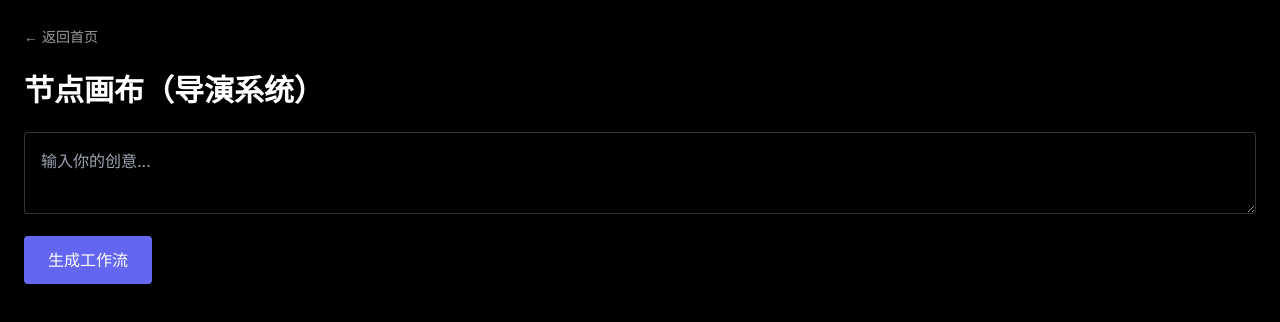
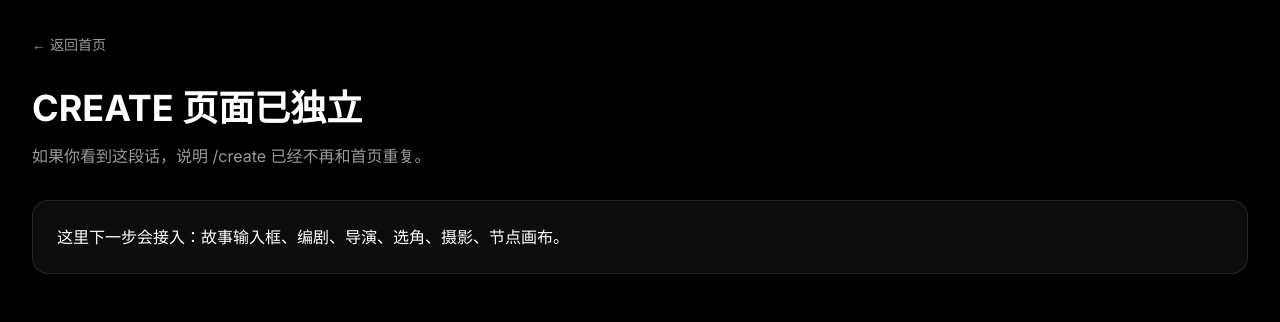
Before and after one commit to Aaron079/creator-city, a Next.js app in the folder apps/web/: page /create in a window 1280 px wide. Shown: the top 322 px of the page. Built offline with nearby package versions, Linux system fonts and the light colour scheme.

Commit message:
separate create page from homepage

```diff
--- a/apps/web/src/app/create/page.tsx
+++ b/apps/web/src/app/create/page.tsx
@@ -1,100 +1,17 @@
 'use client'
 
-import { useState } from 'react'
-
-type Node = {
-  id: string
-  title: string
-  content: string
-}
-
 export default function CreatePage() {
-  const [prompt, setPrompt] = useState('')
-  const [nodes, setNodes] = useState<Node[]>([])
-  const [loading, setLoading] = useState(false)
-
-  const generateFlow = async () => {
-    setLoading(true)
-    setNodes([])
-
-    await new Promise(r => setTimeout(r, 600))
-
-    const base = prompt || '一个失忆导演在影院看到未来的自己'
-
-    const newNodes: Node[] = [
-      {
-        id: '1',
-        title: 'Prompt',
-        content: base
-      },
-      {
-        id: '2',
-        title: '编剧',
-        content: '构建三幕式结构，确定人物动机与冲突'
-      },
-      {
-        id: '3',
-        title: '导演',
-        content: '设计镜头节奏与叙事方式'
-      },
-      {
-        id: '4',
-        title: '选角',
-        content: '匹配冷感主角，强化气质表达'
-      },
-      {
-        id: '5',
-        title: '摄影',
-        content: 'ARRI电影感，低饱和冷色调'
-      },
-      {
-        id: '6',
-        title: '输出',
-        content: '生成分镜结构 + 情绪推进'
-      }
-    ]
-
-    setNodes(newNodes)
-    setLoading(false)
-  }
-
   return (
-    <main className="min-h-screen bg-black text-white p-6">
+    <main className="min-h-screen bg-black text-white p-8">
       <a href="/" className="text-white/60 text-sm">← 返回首页</a>
 
-      <h1 className="text-3xl font-bold mt-6">节点画布（导演系统）</h1>
+      <h1 className="text-4xl font-bold mt-8">CREATE 页面已独立</h1>
+      <p className="mt-4 text-white/60">
+        如果你看到这段话，说明 /create 已经不再和首页重复。
+      </p>
 
-      <div className="mt-6">
-        <textarea
-          value={prompt}
-          onChange={(e) => setPrompt(e.target.value)}
-          placeholder="输入你的创意..."
-          className="w-full p-4 rounded bg-black border border-white/20"
-        />
-      </div>
-
-      <button
-        onClick={generateFlow}
-        className="mt-4 px-6 py-3 bg-indigo-500 rounded"
-      >
-        生成工作流
-      </button>
-
-      <div className="mt-10 flex flex-col items-center gap-6">
-        {loading && <div>AI导演系统正在构建流程...</div>}
-
-        {nodes.map((node, index) => (
-          <div key={node.id} className="flex flex-col items-center">
-            <div className="w-72 p-4 rounded-xl border border-white/10 bg-white/5 text-center">
-              <div className="text-sm text-indigo-300">{node.title}</div>
-              <div className="mt-2 text-white/70 text-sm">{node.content}</div>
-            </div>
-
-            {index < nodes.length - 1 && (
-              <div className="h-6 w-px bg-white/20 my-2"></div>
-            )}
-          </div>
-        ))}
+      <div className="mt-8 rounded-2xl border border-white/10 bg-white/5 p-6">
+        这里下一步会接入：故事输入框、编剧、导演、选角、摄影、节点画布。
       </div>
     </main>
   )
```
